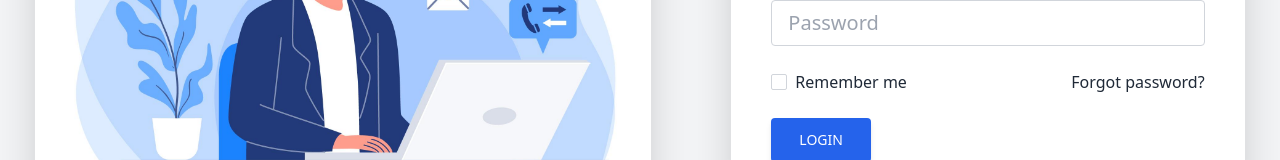
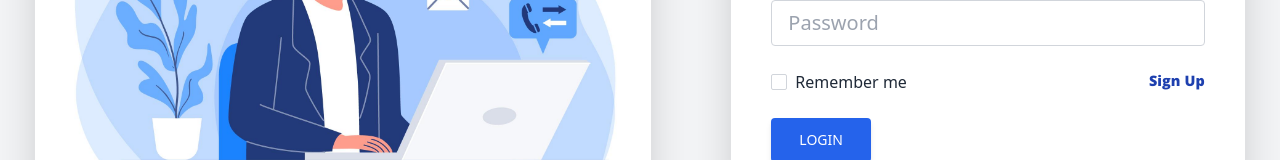
Before and after one commit to jofelsalado/all_care, a Next.js app: page /lead/login in a window 1280 px wide. Shown: the part 342-502 px from the top of the page. Built offline with nearby package versions, Linux system fonts and the light colour scheme; no server answers; the database is empty; what tw-elements would draw is missing.

Commit message:
add: sign-up page

```diff
--- a/pages/lead/login/lead_login.tsx
+++ b/pages/lead/login/lead_login.tsx
@@ -96,10 +96,10 @@ export function LeadLogin({ users }: any) {
                   </label>
                 </div>
                 <a
-                  href="#!"
-                  className="text-gray-800"
+                  href={"./sign_up"}
+                  className="text-blue-800 font-khulaXbold"
                 >
-                  Forgot password?
+                 Sign Up
                 </a>
               </div>
 
--- /dev/null
+++ b/pages/lead/sign_up/index.tsx
@@ -0,0 +1,12 @@
+import { HomeLayout } from "../../layout/home_layout";
+
+export default function SignUpPage() {
+    return (
+      <div>
+
+      </div>
+    );
+  }
+  SignUpPage.getLayout = function getLayout(page: any) {
+    return <HomeLayout>{page}</HomeLayout>;
+  };
```
